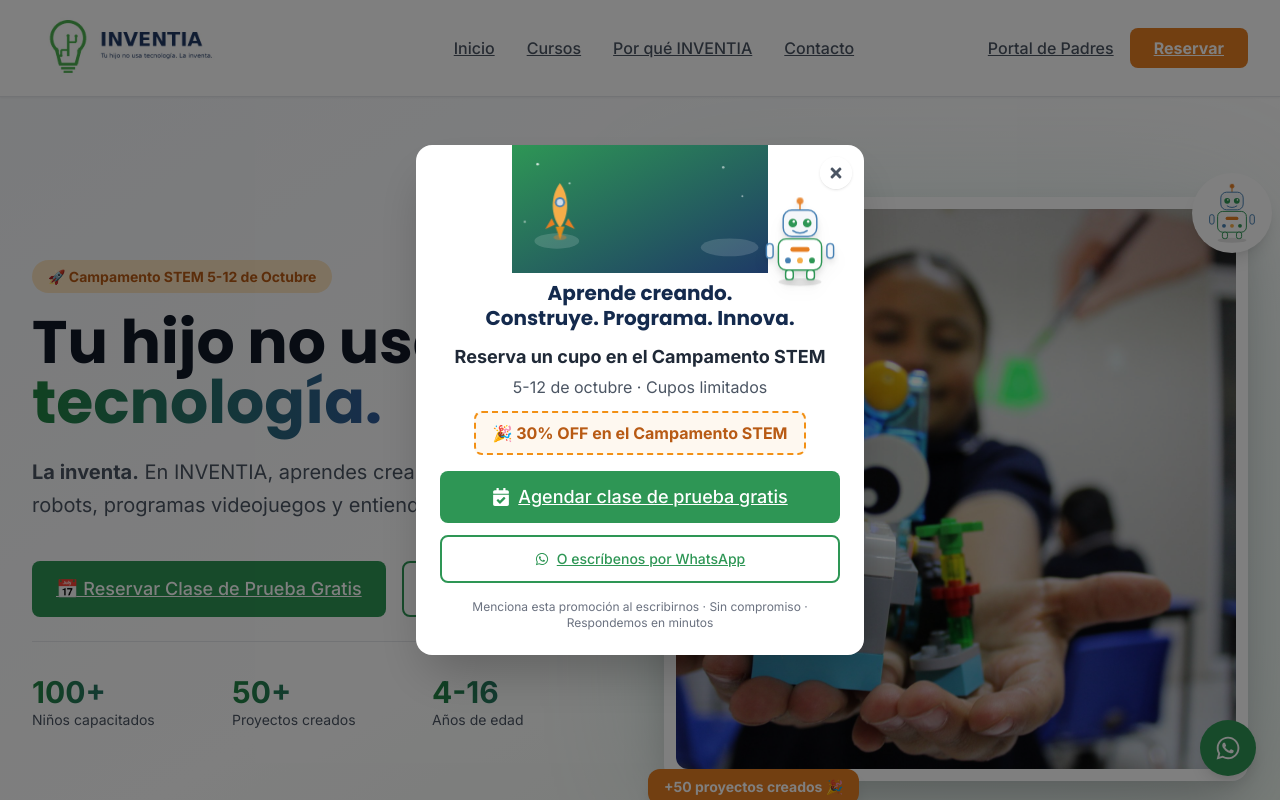
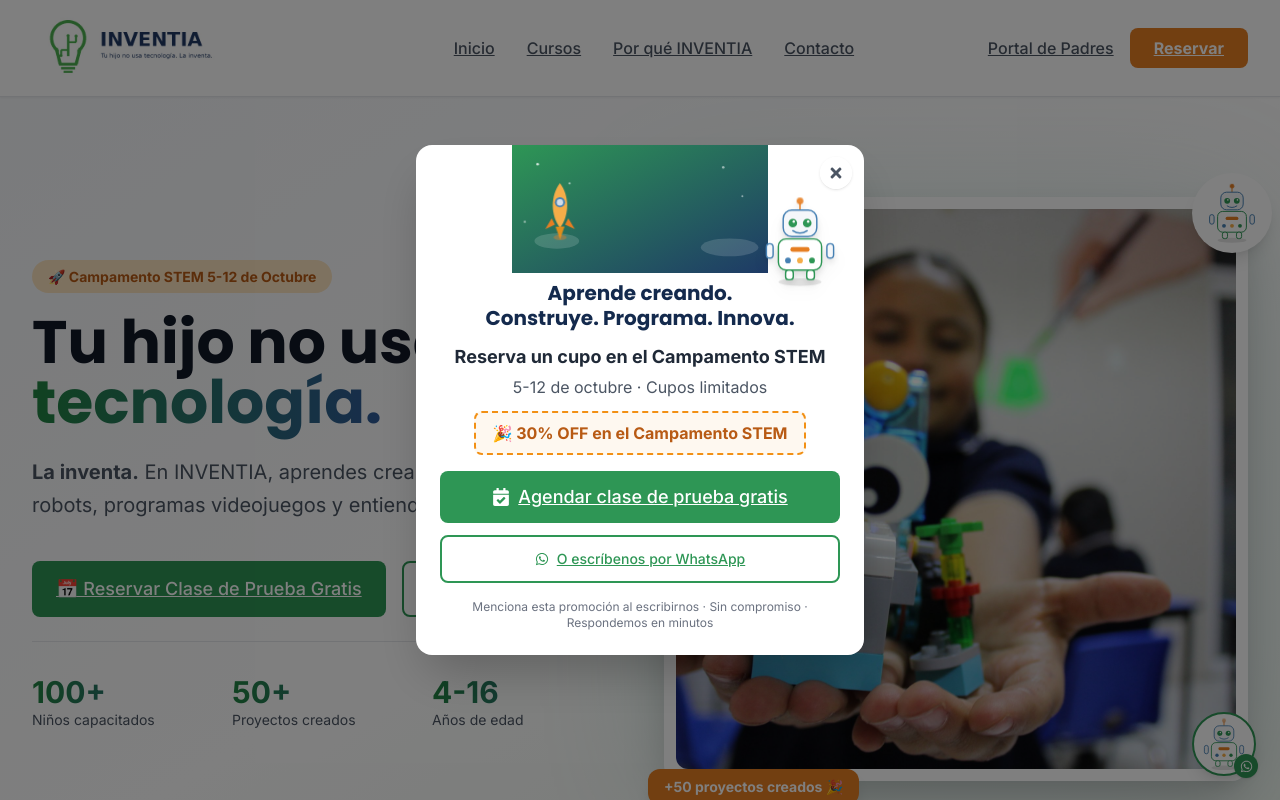
Before and after one commit to leobar144/inventia, a Next.js app: page / in a window 1280 px wide. Shown: the top 800 px of the page. Built offline with nearby package versions, Linux system fonts and the light colour scheme.

Commit message:
Usa mascota como icono principal del boton de chat con insignia de WhatsApp

```diff
--- a/components/WhatsAppChatButton.tsx
+++ b/components/WhatsAppChatButton.tsx
@@ -55,9 +55,18 @@
       <button
         onClick={() => setIsOpen(!isOpen)}
         aria-label={isOpen ? 'Cerrar chat de soporte' : 'Abrir chat de soporte'}
-        className="w-14 h-14 rounded-full bg-primary-500 hover:bg-primary-600 text-white shadow-lg flex items-center justify-center transition-transform hover:scale-105"
+        className="relative w-16 h-16 rounded-full bg-white shadow-lg flex items-center justify-center transition-transform hover:scale-105 border-2 border-primary-500"
       >
-        {isOpen ? <FaTimes size={22} /> : <FaWhatsapp size={26} />}
+        {isOpen ? (
+          <FaTimes size={24} className="text-primary-600" />
+        ) : (
+          <>
+            <InventiaBot className="w-14 h-14" />
+            <span className="absolute -bottom-1 -right-1 w-6 h-6 rounded-full bg-primary-500 text-white flex items-center justify-center shadow">
+              <FaWhatsapp size={13} />
+            </span>
+          </>
+        )}
       </button>
     </div>
   )
```
